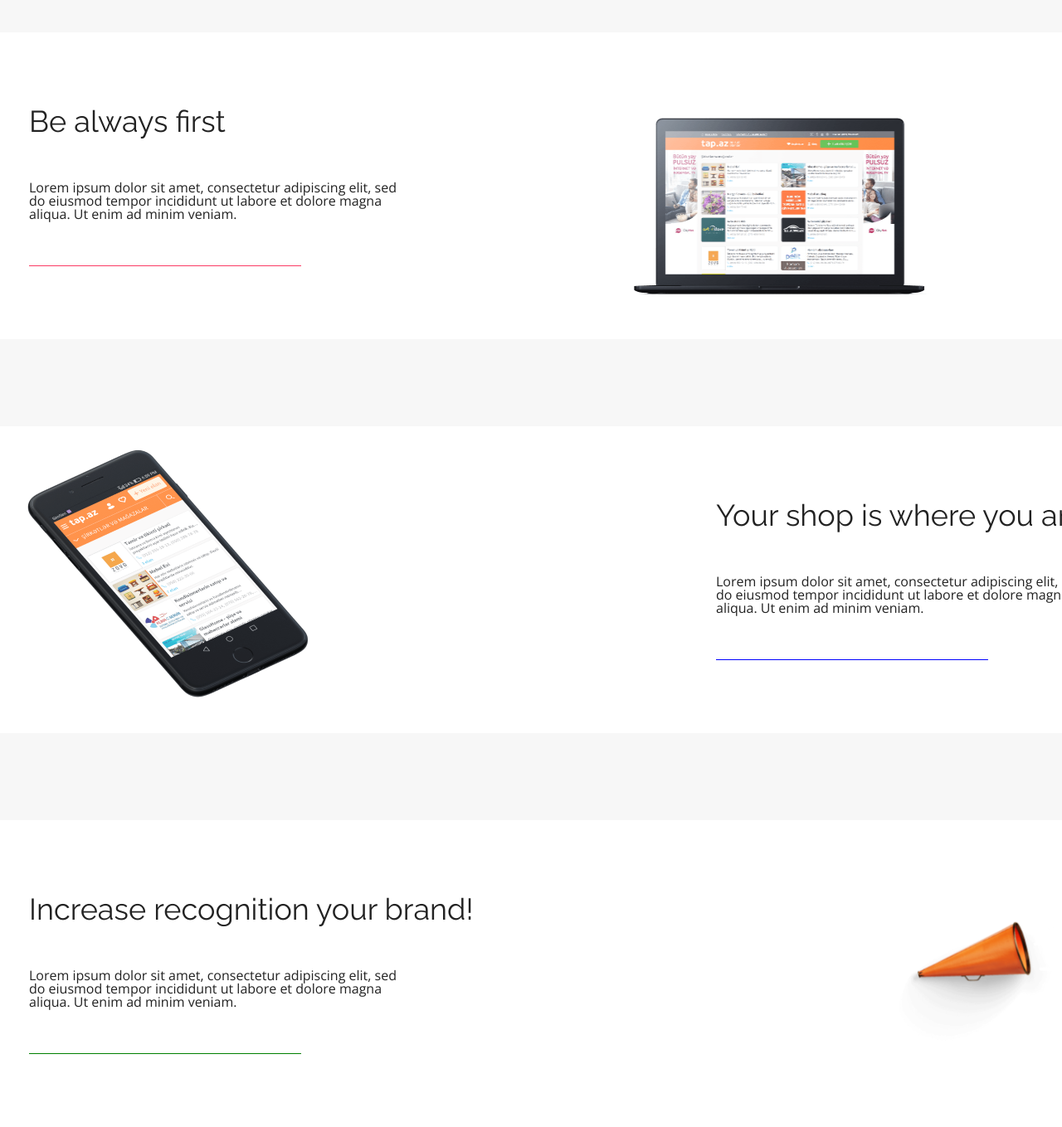
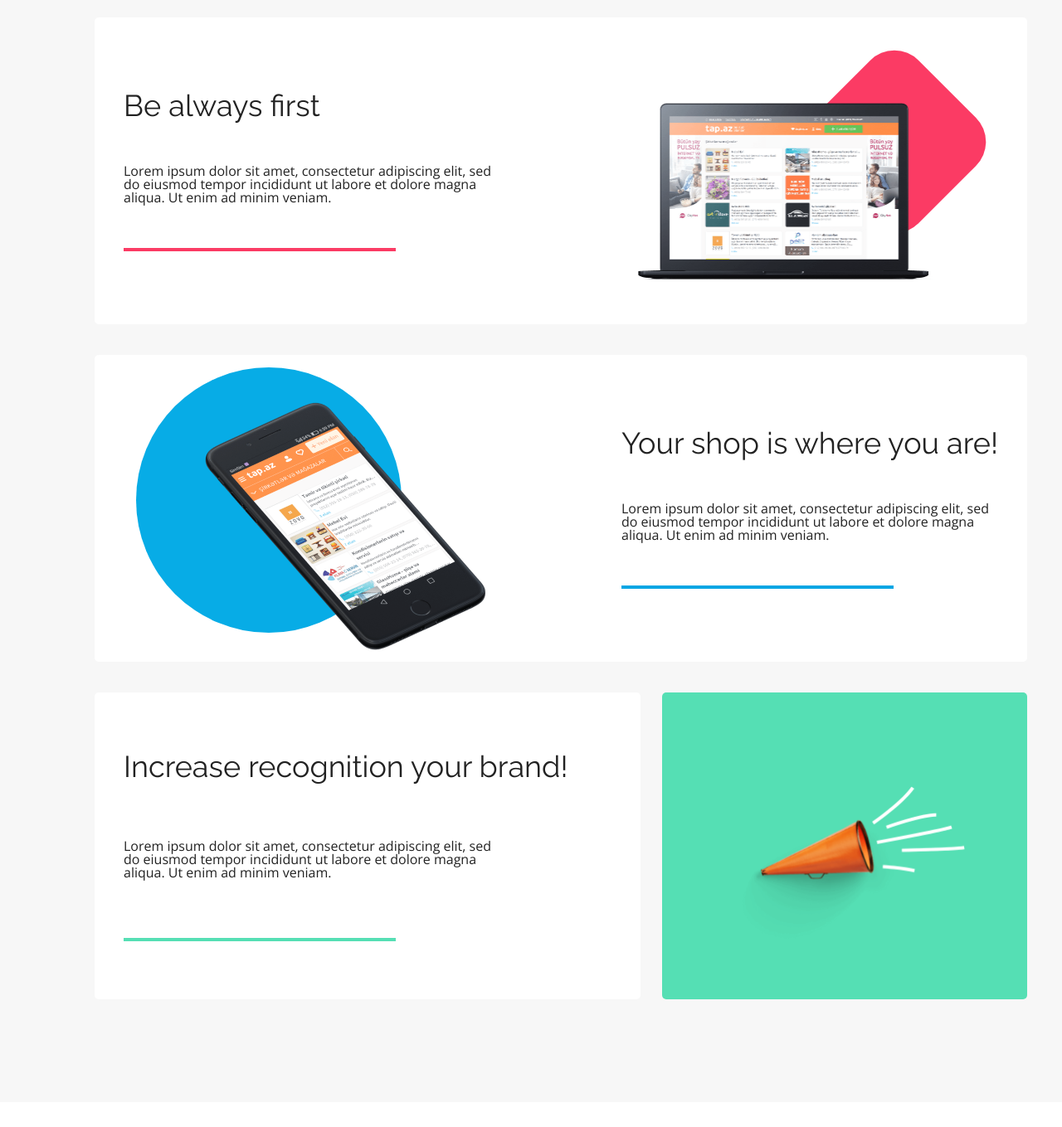
Before and after one commit to orzeelekk/BestShop, a plain HTML site: page index.html in a window 1280 px wide. Shown: the part 1606-2965 px from the top of the page at 83% size. After the commit the page ends 2935 px from the top, so only its background shows below. Drawn offline with nearby package versions, Linux system fonts and the light colour scheme.

Commit message:
gotowe benefity

```diff
--- a/css/styles.css
+++ b/css/styles.css
@@ -140,25 +140,26 @@ body {
     text-align: center;
 }
 .benefits {
-    height: 1395px;
     background-color: #F7F7F7;
 }
- .benefits-boxy {
+.benefits-boxy {
     display: flex;
     flex-direction: column;
-    justify-content: space-evenly;
+    justify-content: center;
+    align-items: center;
+    height: 1395px;
 }
-.benefits-box {
+.container .benefits-box {
     height: 370px;
-    margin-top: 105px;
+    width: 1124px;
+    border-radius: 5px;
     background-color: #FFFFFF;
     display: flex;
     justify-content: space-between;
-
+    margin-bottom: 37px;
 }
 .benefits-box-alternative {
     height: 370px;
-    margin-top: 105px;
     background-color: #FFFFFF;
     display: flex;
     flex-direction: row-reverse;
@@ -168,24 +169,43 @@ body {
     flex-direction: column;
     justify-content: space-evenly;
     position: center;
-    margin:35px
+    margin:35px;
+    box-sizing: content-box;
+}
+.benefits-boxy-lewo-alternative {
+    display: flex;
+    flex-direction: column;
+    justify-content: space-evenly;
+    position: center;
+    width: 623px;
+    padding-left: 35px;
+    background-color: #FFFFFF;
+    border-radius: 5px;
 }
 .benefits-photo1 {
     height: 219px;
     width: 386px;
     position: absolute;
     top:100px;
-    right: 219px;
+    right: 100px;
+    z-index: 1;
 
 }
 .benefits-photo2 {
     height: 328px;
     width: 426px;
+    position: absolute;
+    z-index: 1;
+    left:100px;
+    top: 50px;
 }
 .benefits-photo3 {
     height: 207px;
     width: 295px;
-    position: center;
+    z-index: 1;
+    position: absolute;
+    right: 75px;
+    bottom: 50px;
 }
 .benefits-box .benefits-boxy-prawo {
     display: flex;
@@ -204,14 +224,46 @@ body {
 }
 .benefits-boxy-element {
     width: 328px;
-    height: .5px;
+    height: 4px;
 }
 .benefits-boxy-element1 {
     background-color: #FB3B64;
 }
 .benefits-boxy-element2 {
-    background-color: blue;
+    background-color: #08A6E4;
 }
 .benefits-boxy-element3 {
-    background-color: green;
+    background-color: #55DFB4;
 }
+.benefits-figure1 {
+    height: 180px;
+    width: 180px;
+    border-radius: 41px;
+    rotate: 45deg;
+    background-color: #FB3B64;
+    position: absolute;
+    top: 60px;
+    right: 70px;
+    z-index: 0;
+}
+.benefits-figure2 {
+    height: 320px;
+    width: 320px;
+    border-radius: 50%;
+    background-color: #07ACE6;
+    position: absolute;
+    top: 15px;
+    left:50px;
+}
+.benefits-figure3 {
+    width: 440px;
+    height: 370px;
+    background-color: #55DFB4;
+    z-index: 0;
+    position: absolute;
+    right: 0px;
+    border-radius: 5px;
+}
+.benefit-box-grey {
+    background-color: #F7F7F7!important;
+}
--- a/index.html
+++ b/index.html
@@ -97,8 +97,8 @@
                         <div class="benefits-figures benefits-figure2"></div>
                     </div>
                 </div>
-                <div class="benefits-box">
-                    <div class="benefits-boxy-lewo">
+                <div class="benefits-box benefit-box-grey">
+                    <div class="benefits-boxy-lewo-alternative">
                         <h4 class="benefits-boxy-title">Increase recognition your brand!</h4>
                         <p class="benefits-boxy-p">Lorem ipsum dolor sit amet, consectetur adipiscing elit, sed do eiusmod tempor incididunt ut labore et dolore magna aliqua. Ut enim ad minim veniam.</p>
                         <div class="benefits-boxy-element benefits-boxy-element3"></div>
```
